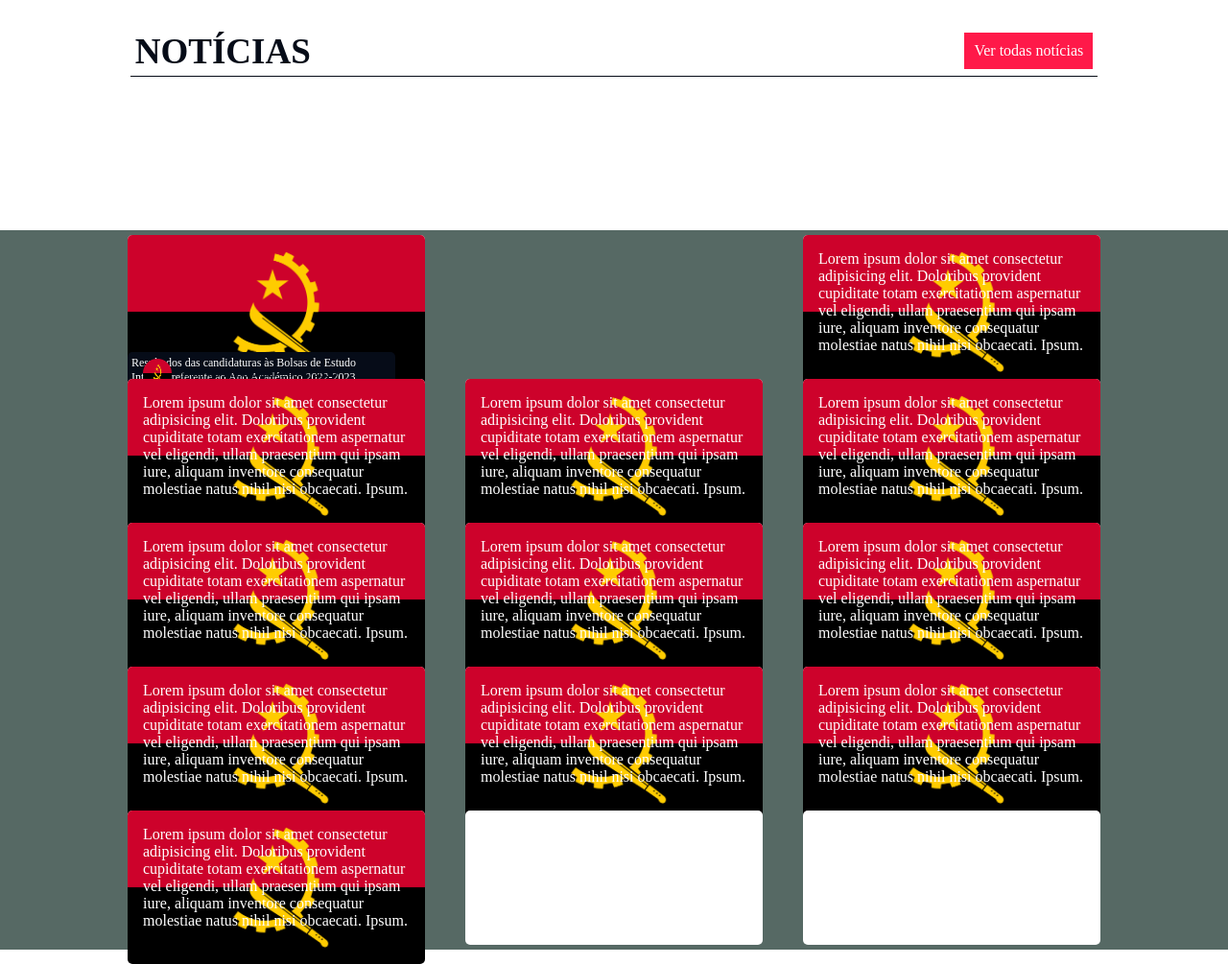
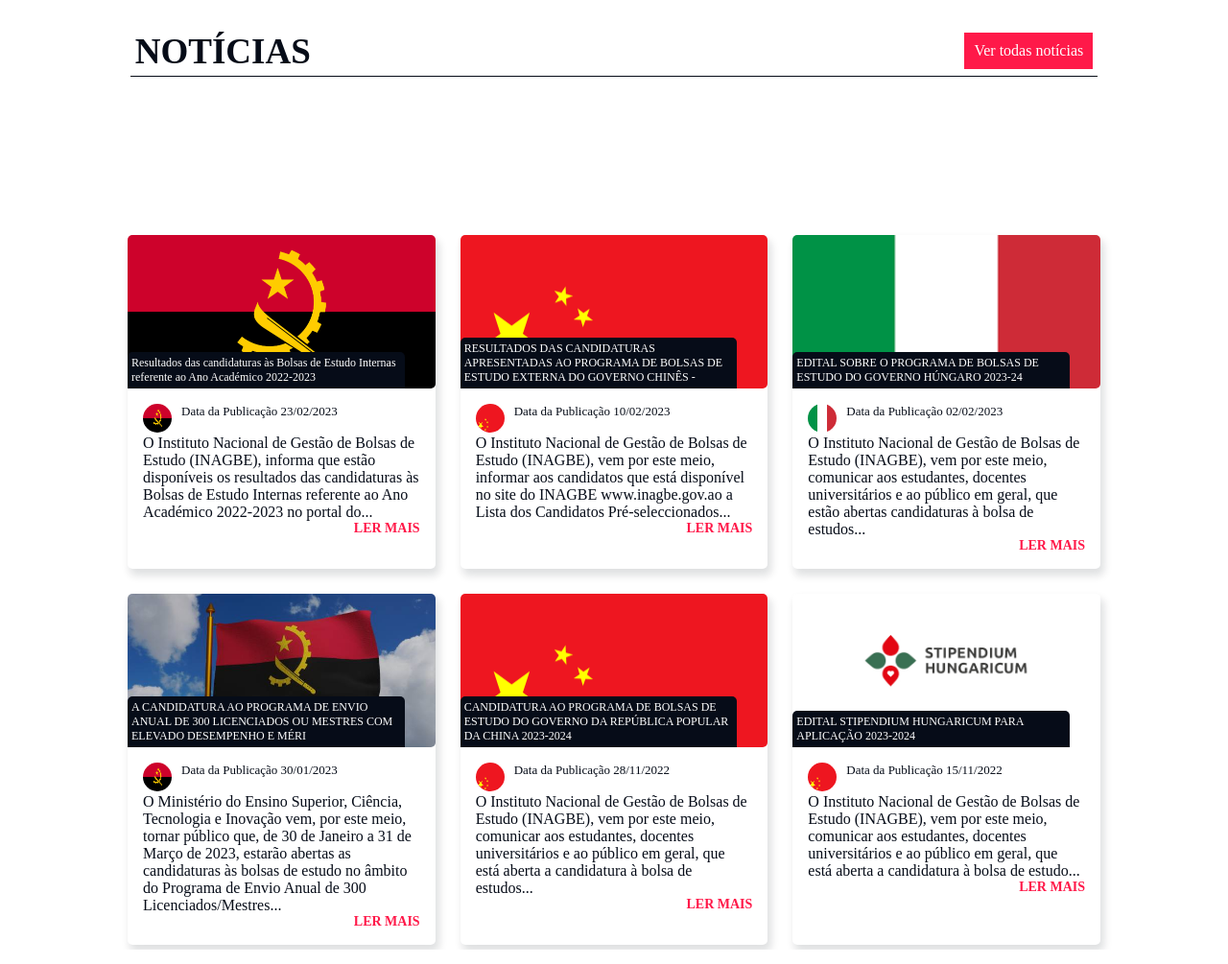
Before and after one commit to wagnerpedroo/bolsasAo, a PHP site: page / in a window 1280 px wide. Shown: the part 698-1703 px from the top of the page at 96% size. Run offline with PHP 8.4, Linux system fonts and the light colour scheme.

Commit message:
cards 100%

```diff
--- a/assets/css/nav.css
+++ b/assets/css/nav.css
@@ -24,6 +24,7 @@ nav {
   position: sticky;
   top: 0;
   transition: 500ms;
+  box-shadow: 3px 6px 9px 1px #060c1821;
 }
 
 nav > .nav-container {
--- a/assets/css/section-noticias.css
+++ b/assets/css/section-noticias.css
@@ -50,14 +50,14 @@ header > .header-noticias > h1 + a {
 }
 
 header > .header-noticias > h1 + a:hover {
-  background-color: #0eb582;
+  /* background-color: #0eb582; */
   transition: background-color 0.3s ease-in-out;
 }
 
 section.noticias {
   width: 100%;
   height: auto;
-  background: #566964;
+  /* background: #566964; */
   display: flex;
   justify-content: center;
   column-gap: 3rem;
@@ -67,7 +67,7 @@ section.noticias > .section-content {
   max-width: 64rem;
   display: grid;
   grid-template-columns: repeat(3, 1fr);
-  column-gap: 2rem;
+  gap: 1rem;
 }
 
 section.noticias > .section-content  .card {
@@ -77,6 +77,14 @@ section.noticias > .section-content  .card {
   border-radius: 5px;
   margin: 5px;
   position: relative;
+  height: auto;
+  transition: transform .5s ease-in-out;
+  box-shadow: 3px 6px 9px 1px #060c1821;
+}
+
+section.noticias > .section-content  .card:hover {
+  transform: translateY(-13px);
+  transition: transform .5s ease-in-out;
 }
 
 section.noticias > .section-content  .card > .banner {
@@ -121,9 +129,8 @@ section.noticias > .section-content > .card > .banner + p {
 section.noticias > .section-content > .card > .banner + .data-info {
   position: absolute;
   bottom: 0;
-  top: 9rem;
+  top: 11rem;
   display: flex;
-  align-items: center;
   justify-content: space-between;
   column-gap: 10px;
 }
@@ -137,4 +144,83 @@ section.noticias > .section-content > .card > .banner + .data-info > img {
 section.noticias > .section-content > .card > .banner + .data-info > img + time {
   font-size: 13px;
   color: var(--color1);
+  height: fit-content;
+  height: 15px;
 }
+
+section.noticias > .section-content > .card > .banner + .data-info + .card-container {
+  /* background-color: deeppink; */
+  height: auto;
+  margin-top: 12rem;
+}
+
+section.noticias > .section-content > .card > .banner + .data-info + .card-container > .card-content {
+  position: relative;
+  /* bottom: 10rem; */
+}
+
+section.noticias > .section-content > .card > .banner + .data-info + .card-container > .card-content > p {
+  color: var(--color1);
+  font-weight: 500;
+}
+
+.card-btn {
+  color: #ff1949;
+  float: right;
+  text-decoration: none;
+  font-weight: bold;
+  font-size: 14px;
+  text-transform: uppercase;
+}
+
+#banner2 {
+  width: 100%;
+  height: 10rem;
+  background-image: url('../images/flag-of-china.png');
+  background-position: bottom;
+  background-repeat: no-repeat;
+  background-size: cover;
+  position: absolute;
+  left: 0;
+  top: 0;
+  border-radius: 5px;
+}
+
+#banner3 {
+  width: 100%;
+  height: 10rem;
+  background-image: url('../images/flag-of-italy.png');
+  background-position: bottom;
+  background-repeat: no-repeat;
+  background-size: cover;
+  position: absolute;
+  left: 0;
+  top: 0;
+  border-radius: 5px;
+}
+
+#banner4 {
+  width: 100%;
+  height: 10rem;
+  background-image: url('../images/flag-of-angola-1.jpg');
+  background-position: bottom;
+  background-repeat: no-repeat;
+  background-size: cover;
+  position: absolute;
+  left: 0;
+  top: 0;
+  border-radius: 5px;
+}
+
+#banner5 {
+  width: 100%;
+  height: 10rem;
+  background-image: url('../images/STIPENDIUM\ HUNGARICUM.jpg');
+  background-position: bottom;
+  background-repeat: no-repeat;
+  background-size: cover;
+  position: absolute;
+  left: 0;
+  top: 0;
+  border-radius: 5px;
+}
--- a/index.html
+++ b/index.html
@@ -157,125 +157,130 @@
             <img src="assets/images/Flag_of_Angola.svg.png" alt="angola icon">
             <time>Data da Publicação 23/02/2023</time>
           </div>
-          </div>
+          <div class="card-container">
             <div class="card-content">
-
+              <p>
+                O Instituto Nacional de Gestão de Bolsas de Estudo (INAGBE), informa que estão disponíveis os resultados das candidaturas às Bolsas de Estudo Internas referente ao Ano Académico 2022-2023 no portal do...
+              </p>
             </div>
           </div>
+          <a href="#" rel="next" target="_self" class="card-btn">Ler mais</a>
+          </div>
+        </div>
+
         <div class="card">
-          <div class="banner"></div>
+          <div class="banner" id="banner2">
+            <div class="info-container">
+              <div class="info-content">
+                <p>RESULTADOS DAS CANDIDATURAS APRESENTADAS AO PROGRAMA DE BOLSAS DE ESTUDO EXTERNA DO GOVERNO CHINÊS -</p>
+              </div>
+            </div>
+          </div>
+          <div class="data-info">
+            <img src="assets/images/flag-of-china.png" alt="china icon">
+            <time>Data da Publicação 10/02/2023</time>
+          </div>
+          <div class="card-container">
+            <div class="card-content">
               <p>
-            Lorem ipsum dolor sit amet consectetur adipisicing elit. Doloribus
-            provident cupiditate totam exercitationem aspernatur vel eligendi,
-            ullam praesentium qui ipsam iure, aliquam inventore consequatur
-            molestiae natus nihil nisi obcaecati. Ipsum.
+                O Instituto Nacional de Gestão de Bolsas de Estudo (INAGBE), vem por este meio, informar aos candidatos que está disponível no site do INAGBE www.inagbe.gov.ao a Lista dos Candidatos Pré-seleccionados...
               </p>
             </div>
+          </div>
+          <a href="#" rel="next" target="_self" class="card-btn">Ler mais</a>
+          </div>
+        </div>
+
         <div class="card">
-          <div class="banner"></div>
+          <div class="banner" id="banner3">
+            <div class="info-container">
+              <div class="info-content">
+                <p>EDITAL SOBRE O PROGRAMA DE BOLSAS DE ESTUDO DO GOVERNO HÚNGARO 2023-24</p>
+              </div>
+            </div>
+          </div>
+          <div class="data-info">
+            <img src="assets/images/flag-of-italy.png" alt="italy icon">
+            <time>Data da Publicação 02/02/2023</time>
+          </div>
+          <div class="card-container">
+            <div class="card-content">
               <p>
-            Lorem ipsum dolor sit amet consectetur adipisicing elit. Doloribus
-            provident cupiditate totam exercitationem aspernatur vel eligendi,
-            ullam praesentium qui ipsam iure, aliquam inventore consequatur
-            molestiae natus nihil nisi obcaecati. Ipsum.
+                O Instituto Nacional de Gestão de Bolsas de Estudo (INAGBE), vem por este meio, comunicar aos estudantes, docentes universitários e ao público em geral, que estão abertas candidaturas à bolsa de estudos...
               </p>
             </div>
+          </div>
+          <a href="#" rel="next" target="_self" class="card-btn">Ler mais</a>
+          </div>
+        </div>
+
         <div class="card">
-          <div class="banner"></div>
+          <div class="banner" id="banner4">
+            <div class="info-container">
+              <div class="info-content">
+                <p>A CANDIDATURA AO PROGRAMA DE ENVIO ANUAL DE 300 LICENCIADOS OU MESTRES COM ELEVADO DESEMPENHO E MÉRI</p>
+              </div>
+            </div>
+          </div>
+          <div class="data-info">
+            <img src="assets/images/Flag_of_Angola.svg.png" alt="angola icon">
+            <time>Data da Publicação 30/01/2023</time>
+          </div>
+          <div class="card-container">
+            <div class="card-content">
               <p>
-            Lorem ipsum dolor sit amet consectetur adipisicing elit. Doloribus
-            provident cupiditate totam exercitationem aspernatur vel eligendi,
-            ullam praesentium qui ipsam iure, aliquam inventore consequatur
-            molestiae natus nihil nisi obcaecati. Ipsum.
+                O Ministério do Ensino Superior, Ciência, Tecnologia e Inovação vem, por este meio, tornar público que, de 30 de Janeiro a 31 de Março de 2023, estarão abertas as candidaturas às bolsas de estudo no âmbito do Programa de Envio Anual de 300 Licenciados/Mestres...
               </p>
             </div>
+          </div>
+          <a href="#" rel="next" target="_self" class="card-btn">Ler mais</a>
+          </div>
+        </div>
+
         <div class="card">
-          <div class="banner"></div>
+          <div class="banner" id="banner2">
+            <div class="info-container">
+              <div class="info-content">
+                <p>CANDIDATURA AO PROGRAMA DE BOLSAS DE ESTUDO DO GOVERNO DA REPÚBLICA POPULAR DA CHINA 2023-2024</p>
+              </div>
+            </div>
+          </div>
+          <div class="data-info">
+            <img src="assets/images/flag-of-china.png" alt="china icon">
+            <time>Data da Publicação 28/11/2022</time>
+          </div>
+          <div class="card-container">
+            <div class="card-content">
               <p>
-            Lorem ipsum dolor sit amet consectetur adipisicing elit. Doloribus
-            provident cupiditate totam exercitationem aspernatur vel eligendi,
-            ullam praesentium qui ipsam iure, aliquam inventore consequatur
-            molestiae natus nihil nisi obcaecati. Ipsum.
+                O Instituto Nacional de Gestão de Bolsas de Estudo (INAGBE), vem por este meio, comunicar aos estudantes, docentes universitários e ao público em geral, que está aberta a candidatura à bolsa de estudos...
               </p>
             </div>
+          </div>
+          <a href="#" rel="next" target="_self" class="card-btn">Ler mais</a>
+          </div>
+        </div>
+
         <div class="card">
-          <div class="banner"></div>
+          <div class="banner" id="banner5">
+            <div class="info-container">
+              <div class="info-content">
+                <p>EDITAL STIPENDIUM HUNGARICUM PARA APLICAÇÃO 2023-2024</p>
+              </div>
+            </div>
+          </div>
+          <div class="data-info">
+            <img src="assets/images/flag-of-china.png" alt="china icon">
+            <time>Data da Publicação 15/11/2022</time>
+          </div>
+          <div class="card-container">
+            <div class="card-content">
               <p>
-            Lorem ipsum dolor sit amet consectetur adipisicing elit. Doloribus
-            provident cupiditate totam exercitationem aspernatur vel eligendi,
-            ullam praesentium qui ipsam iure, aliquam inventore consequatur
-            molestiae natus nihil nisi obcaecati. Ipsum.
+                O Instituto Nacional de Gestão de Bolsas de Estudo (INAGBE), vem por este meio, comunicar aos estudantes, docentes universitários e ao público em geral, que está aberta a candidatura à bolsa de estudo...
               </p>
             </div>
-        <div class="card">
-          <div class="banner"></div>
-          <p>
-            Lorem ipsum dolor sit amet consectetur adipisicing elit. Doloribus
-            provident cupiditate totam exercitationem aspernatur vel eligendi,
-            ullam praesentium qui ipsam iure, aliquam inventore consequatur
-            molestiae natus nihil nisi obcaecati. Ipsum.
-          </p>
           </div>
-        <div class="card">
-          <div class="banner"></div>
-          <p>
-            Lorem ipsum dolor sit amet consectetur adipisicing elit. Doloribus
-            provident cupiditate totam exercitationem aspernatur vel eligendi,
-            ullam praesentium qui ipsam iure, aliquam inventore consequatur
-            molestiae natus nihil nisi obcaecati. Ipsum.
-          </p>
+          <a href="#" rel="next" target="_self" class="card-btn">Ler mais</a>
           </div>
-        <div class="card">
-          <div class="banner"></div>
-          <p>
-            Lorem ipsum dolor sit amet consectetur adipisicing elit. Doloribus
-            provident cupiditate totam exercitationem aspernatur vel eligendi,
-            ullam praesentium qui ipsam iure, aliquam inventore consequatur
-            molestiae natus nihil nisi obcaecati. Ipsum.
-          </p>
-        </div>
-        <div class="card">
-          <div class="banner"></div>
-          <p>
-            Lorem ipsum dolor sit amet consectetur adipisicing elit. Doloribus
-            provident cupiditate totam exercitationem aspernatur vel eligendi,
-            ullam praesentium qui ipsam iure, aliquam inventore consequatur
-            molestiae natus nihil nisi obcaecati. Ipsum.
-          </p>
-        </div>
-        <div class="card">
-          <div class="banner"></div>
-          <p>
-            Lorem ipsum dolor sit amet consectetur adipisicing elit. Doloribus
-            provident cupiditate totam exercitationem aspernatur vel eligendi,
-            ullam praesentium qui ipsam iure, aliquam inventore consequatur
-            molestiae natus nihil nisi obcaecati. Ipsum.
-          </p>
-        </div>
-        <div class="card">
-          <div class="banner"></div>
-          <p>
-            Lorem ipsum dolor sit amet consectetur adipisicing elit. Doloribus
-            provident cupiditate totam exercitationem aspernatur vel eligendi,
-            ullam praesentium qui ipsam iure, aliquam inventore consequatur
-            molestiae natus nihil nisi obcaecati. Ipsum.
-          </p>
-        </div>
-        <div class="card">
-          <p>
-            Lorem ipsum dolor sit amet consectetur adipisicing elit. Doloribus
-            provident cupiditate totam exercitationem aspernatur vel eligendi,
-            ullam praesentium qui ipsam iure, aliquam inventore consequatur
-            molestiae natus nihil nisi obcaecati. Ipsum.
-          </p>
-        </div>
-        <div class="card">
-          <p>
-            Lorem ipsum dolor sit amet consectetur adipisicing elit. Doloribus
-            provident cupiditate totam exercitationem aspernatur vel eligendi,
-            ullam praesentium qui ipsam iure, aliquam inventore consequatur
-            molestiae natus nihil nisi obcaecati. Ipsum.
-          </p>
         </div>
       </main>
     </section>
```
Also changed, not shown: assets/images/STIPENDIUM HUNGARICUM.jpg (added), assets/images/flag-of-angola-1.jpg (added), assets/images/flag-of-china.png (added), assets/images/flag-of-italy.png (added). Lines whose indentation alone changed are shown as unchanged.
